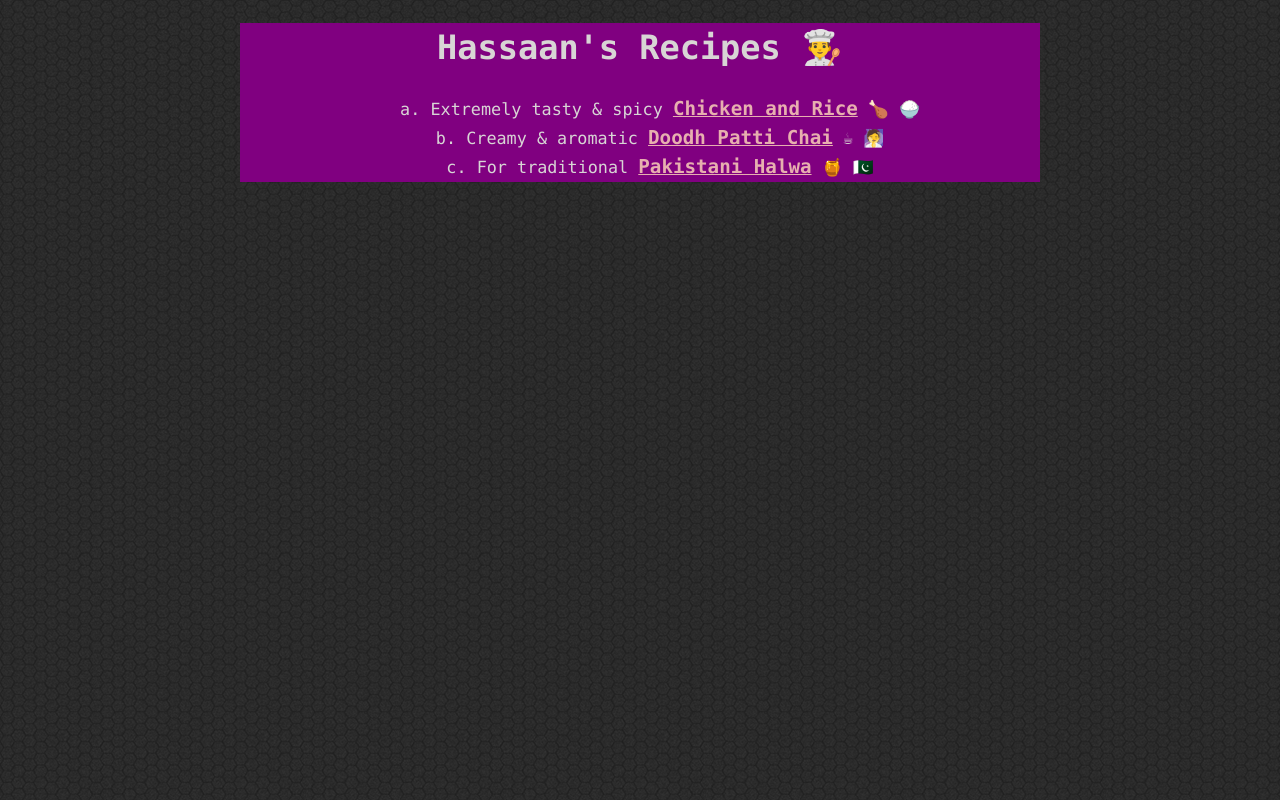
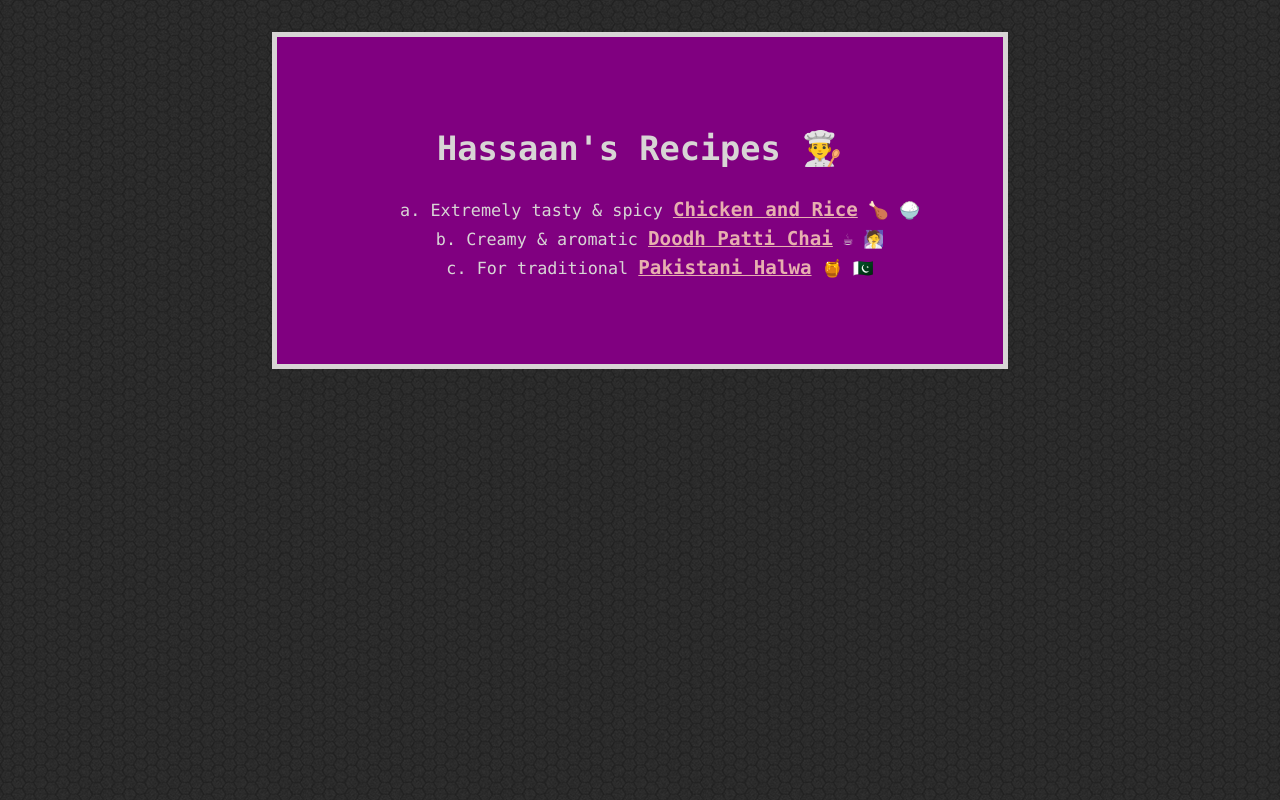
Before and after one commit to HassaanChug/hassaan-recipes, a plain HTML site: page index.html in a window 1280 px wide. Drawn offline with Linux system fonts and the light colour scheme.

Commit message:
feat(.home): modify box model

```diff
--- a/css/style.css
+++ b/css/style.css
@@ -33,4 +33,7 @@ a:hover{
 
 .home{
     background-color: purple;
+    padding:64px;
+    margin:32px;
+    border:5px solid #d8d5d5;
 }
```
